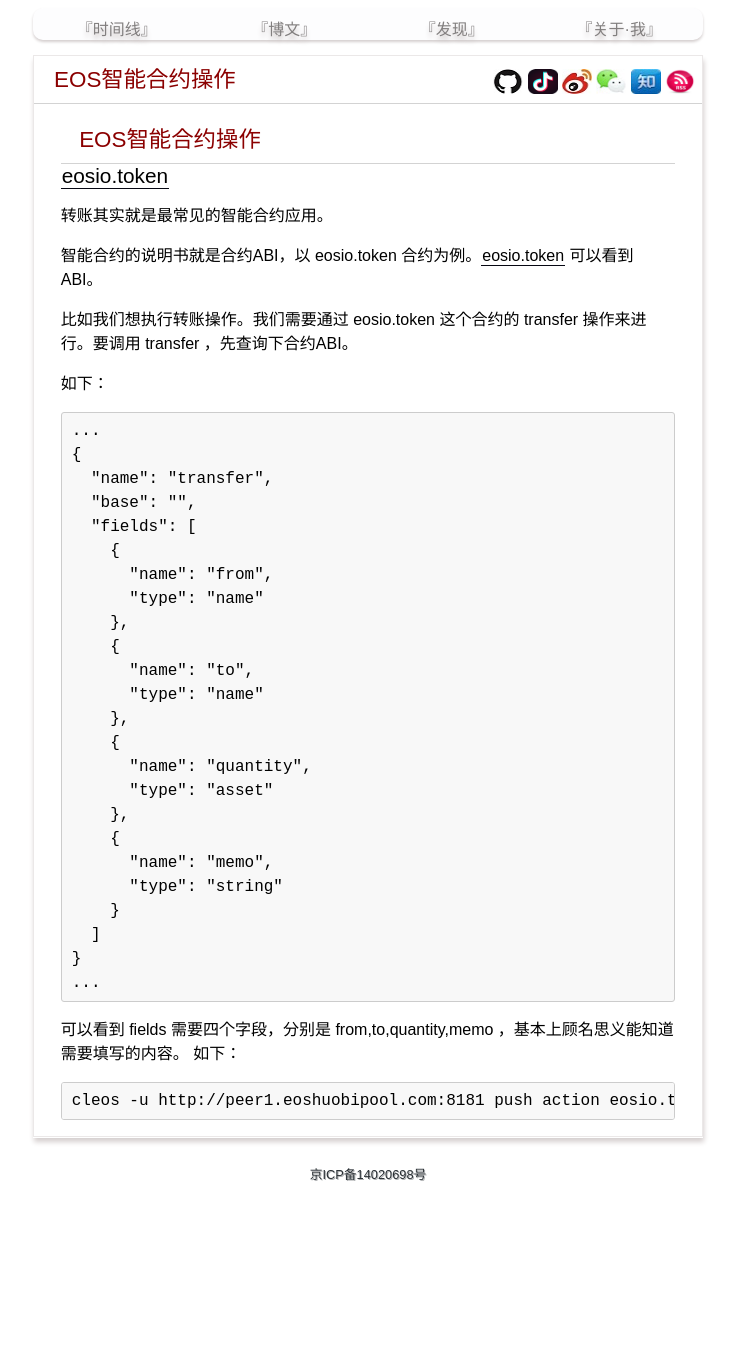
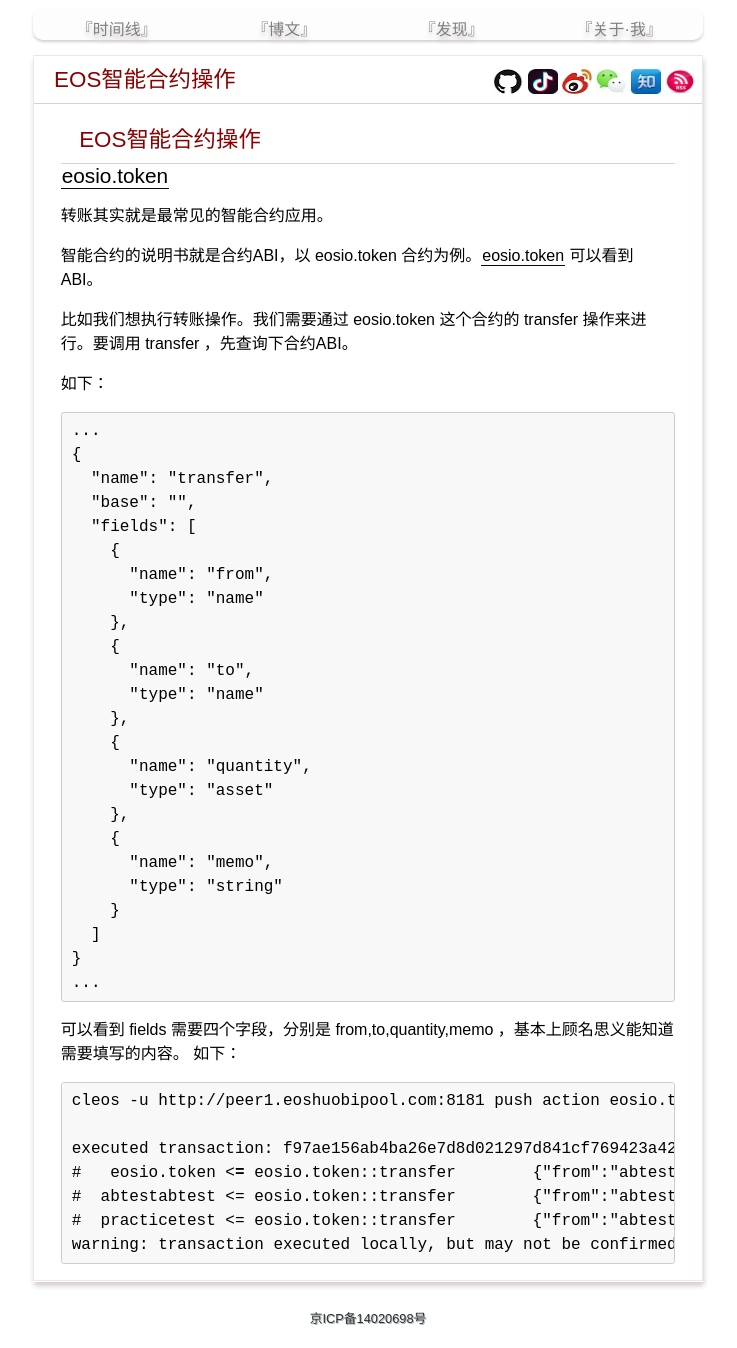
Before and after one commit to yanyiwu/blog, a Jekyll site: the page built from eoscmdcontract.md, in a window 1280 px wide. Shown: the whole page, without its empty margins (272-1009 px from the left). Built offline with Jekyll 4.4.1, drawn with Linux system fonts in a browser that asks for light colours; Markdown is read by kramdown in place of the engine named in the settings; comment, search, counter and statistics services are not loaded; before the commit the page ends 1204 px from its top, so only the background shows below that.

Commit message:
[eoscmd] update contracts

````diff
--- a/eoscmdcontract.md
+++ b/eoscmdcontract.md
@@ -48,4 +48,10 @@ ABI。
 
 ```
 cleos -u http://peer1.eoshuobipool.com:8181 push action eosio.token transfer '{"from": "abtestabtest", "to": "practicetest", "quantity": "0.0001 EOS", "memo": "hello eosio.token contract"}' -p abtestabtest@active
+
+executed transaction: f97ae156ab4ba26e7d8d021297d841cf769423a42c7dfead21a332893a989277  152 bytes  333 us
+#   eosio.token <= eosio.token::transfer        {"from":"abtestabtest","to":"practicetest","quantity":"0.0001 EOS","memo":"hello eosio.token contrac...
+#  abtestabtest <= eosio.token::transfer        {"from":"abtestabtest","to":"practicetest","quantity":"0.0001 EOS","memo":"hello eosio.token contrac...
+#  practicetest <= eosio.token::transfer        {"from":"abtestabtest","to":"practicetest","quantity":"0.0001 EOS","memo":"hello eosio.token contrac...
+warning: transaction executed locally, but may not be confirmed by the network yet
 ```
````
